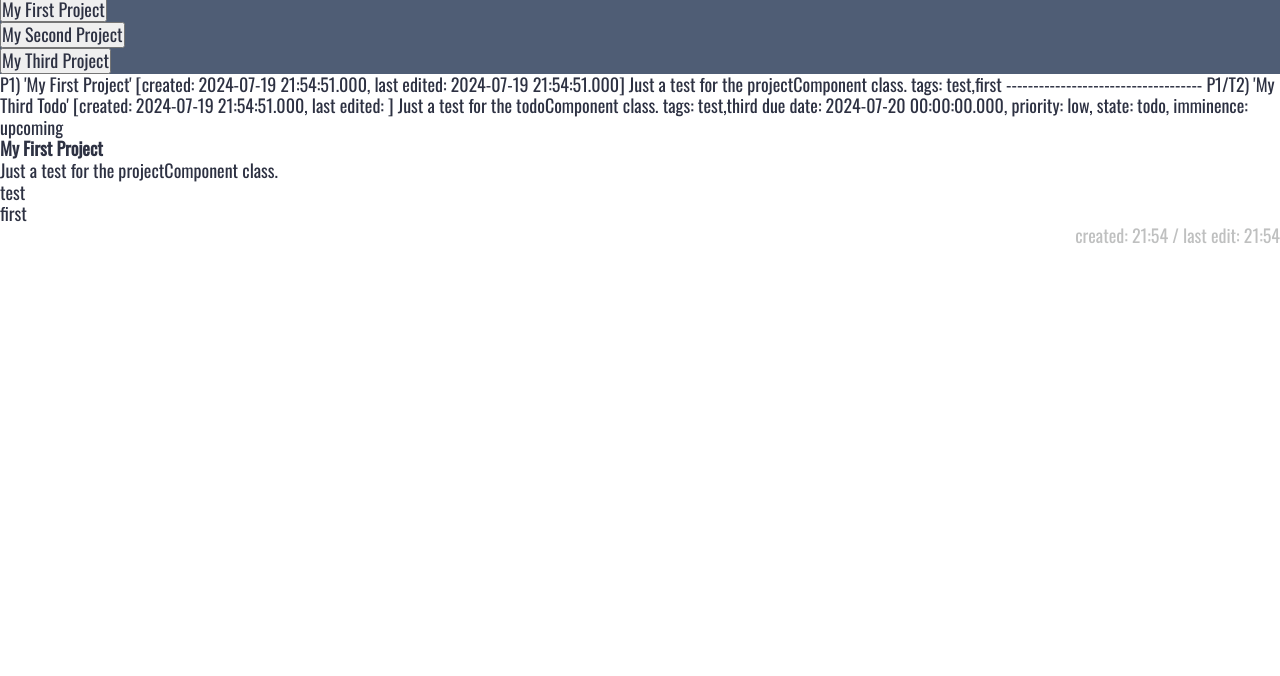
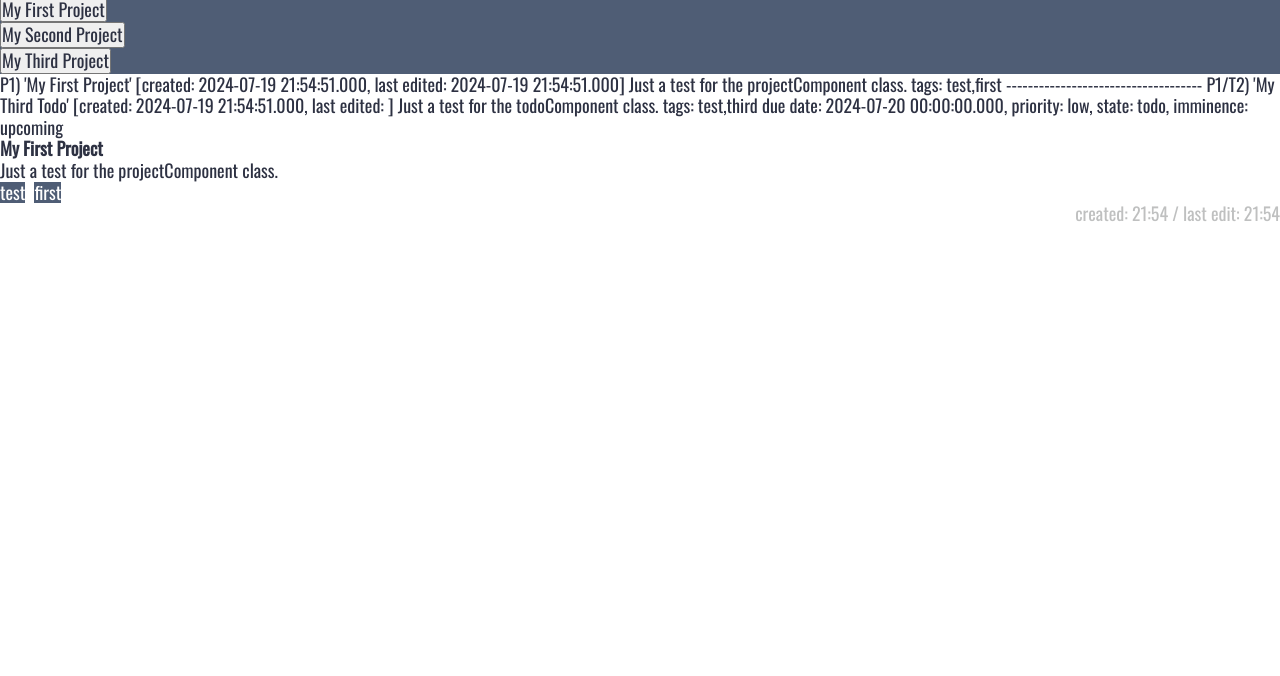
Before and after one commit to frarosset/todo-list, a website built with webpack: page src/index.html in a window 1280 px wide. Both pictures are taken after a click on the button "My First Project". Shown: the part 72-748 px from the top of the page. Built offline with nearby package versions, Linux system fonts and the light colour scheme; what webfontloader would draw is missing.

Commit message:
Add basic style to the tag elements

```diff
--- a/src/index.css
+++ b/src/index.css
@@ -140,6 +140,21 @@ body > main {
 }
 
 /* project */
+.base-path-ul,
+.base-div__tags-ul,
+.project-path-ul,
+.project-div__tags-ul {
+  display: flex;
+  gap: 0.5em;
+}
+
+.base-div__tag-li,
+.project-div__tag-li {
+  background-color: var(--col-secondary);
+  color: var(--col-txt-alt);
+}
+
+.base-div__footer,
 .project-div__footer {
   color: var(--col-txt-secondary);
   display: flex;
```
